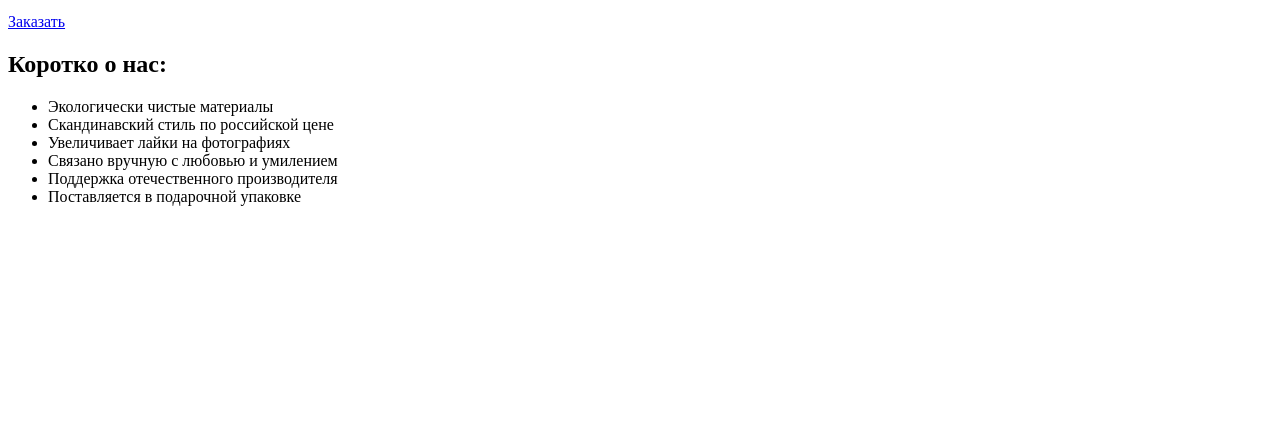
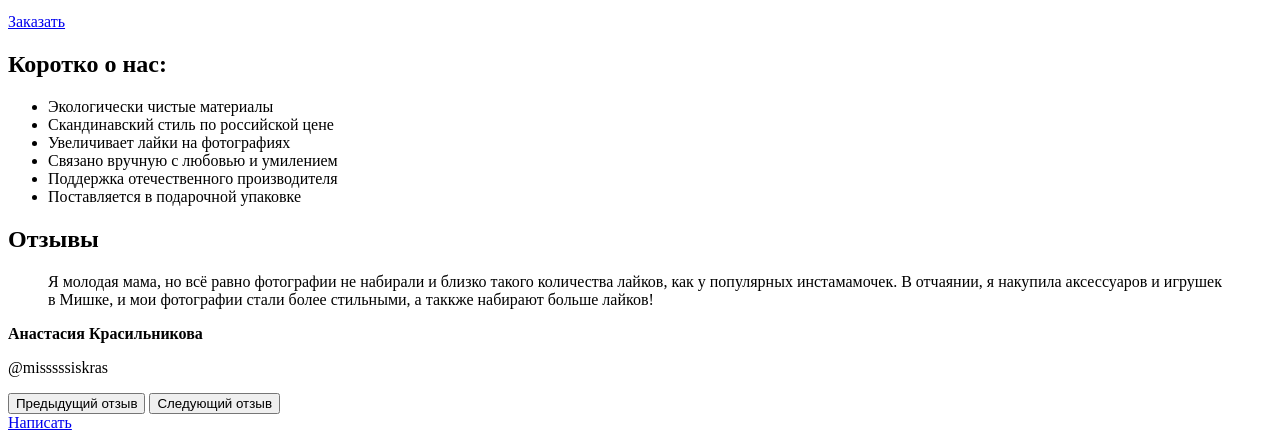
Before and after one commit to skit82/117377-mishka, a website: page source/index.html in a window 1280 px wide. Shown: the part 515-955 px from the top of the page. Before the commit the page ends 800 px from the top, so only its background shows below. Drawn offline with Linux system fonts and the light colour scheme.

Commit message:
Добавили блок отзывов на главную

```diff
--- a/source/index.html
+++ b/source/index.html
@@ -84,6 +84,21 @@
           </li>
         </ul>
       </section>
+      <section class="reviews">
+        <h2 class="reviews__title">Отзывы</h2>
+        <div class="slider">
+          <blockquote class="reviews__item  slider__item">
+            <p class="reviews__text">Я молодая мама, но всё равно фотографии не набирали и близко такого количества лайков, как у популярных инстамамочек. В отчаянии, я накупила аксессуаров и игрушек в Мишке, и мои фотографии стали более стильными, а таккже набирают больше лайков!</p>
+          </blockquote>
+          <b class="reviews__name  slider__name">Анастасия Красильникова</b>
+          <p class="reviews__nik  slider__nik">@misssssiskras</p>
+          <div class="pagination">
+            <button class="pagination__prev" type="button">Предыдущий отзыв</button>
+            <button class="pagination__next" type="button">Следующий отзыв</button>
+          </div>
+        </div>
+        <a class="reviews__link button" href="#">Написать</a>
+      </section>
     </main>
   </body>
 </html>
```
